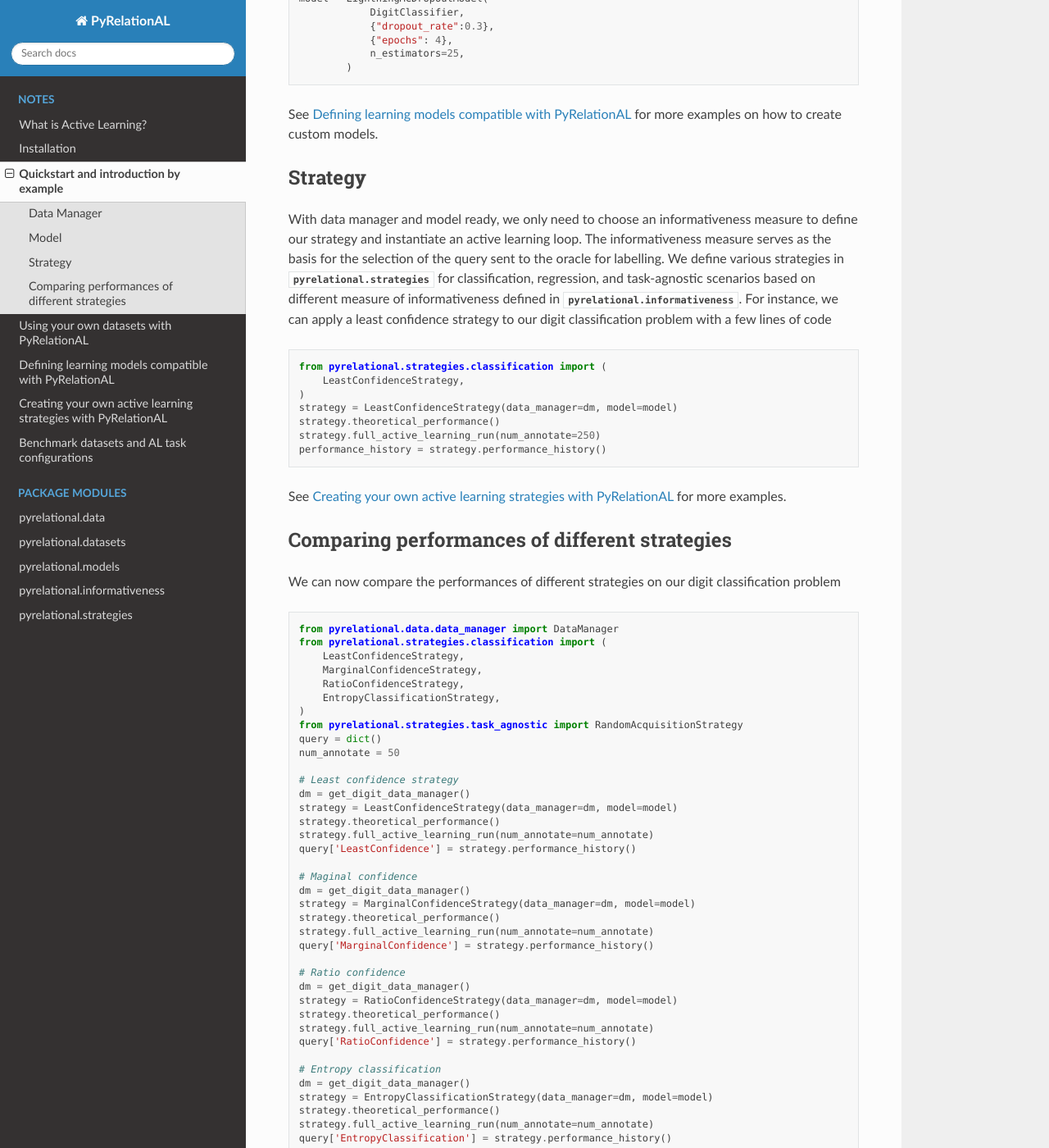
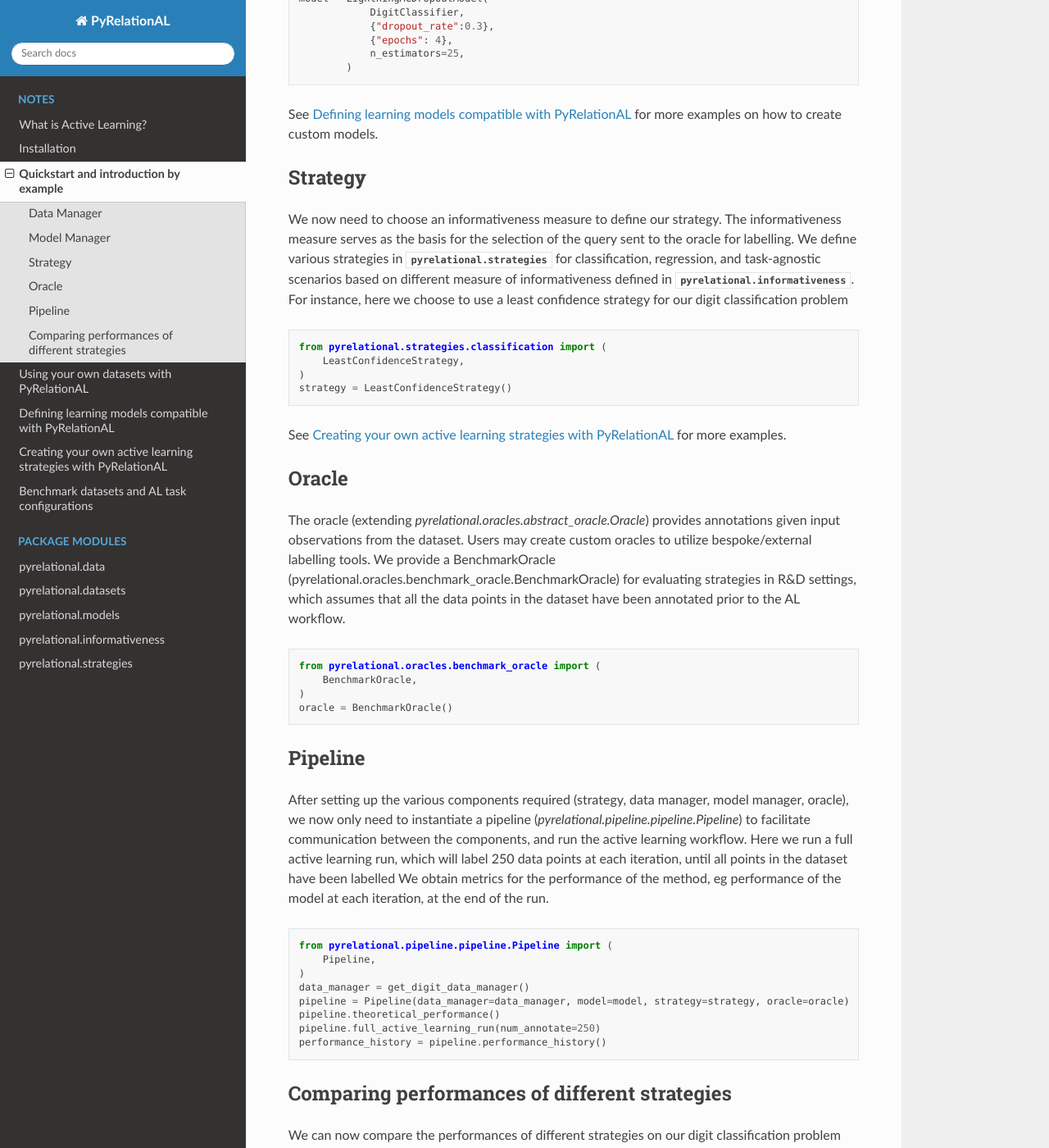
Before and after one commit to RelationRx/pyrelational, a Sphinx documentation site: the page built from docs/source/notes/quick_start.rst, in a window 1280 px wide and 1400 px high, scrolled down 3000 px. Shown: the whole window at 82% size. Built offline with Sphinx 7.4.7 and the Read the Docs theme 2.0.0, drawn with Linux system fonts in a browser that asks for light colours; some of the changed text lies outside the part shown.

Commit message:
rewrite intro documentation

```diff
--- a/docs/source/notes/quick_start.rst
+++ b/docs/source/notes/quick_start.rst
@@ -1,10 +1,9 @@
 Quickstart and introduction by example
 ======================================
 
-As discussed in the :ref:`whatisal` section, the **PyRelationAL** package decomposes the active learning workflow into four
-main components: 1) a data manager, 2) a model, 3) an acquisition strategy built around an informativeness measure,
-and 4) an oracle. Note however, that the oracle is external to the package. In this section, we work through an example
-to illustrate how to instantiate and combine a data manager, a model, and an acquisition strategy.
+As discussed in the :ref:`whatisal` section, the **PyRelationAL** package decomposes the active learning workflow into five
+main components: 1) a data manager, 2) a model manager, 3) an acquisition strategy built around an informativeness measure, 4) an oracle and 5) a pipeline.
+In this section, we work through an example to illustrate how to instantiate and combine a data manager, a model manager, an acquisition strategy and an oracle.
 
 Data Manager
 ------------
@@ -65,11 +64,11 @@ at each iteration by the active learning strategy.
 
 See :ref:`using own data` for more details on how to interface datasets with **PyRelationAL** data manager.
 
-Model
------
+Model Manager
+-------------
 
 Now that our data manager is ready, we demonstrate how to define a machine learning model to interact with it.
-A **PyRelationAL** model wraps a user defined ML model (e.g. PyTorch Module, Pytorch Lightning Module, or scikit-learn estimator) and
+A **PyRelationAL** model manager wraps a user defined ML model (e.g. PyTorch Module, Pytorch Lightning Module, or scikit-learn estimator) and
 handles instantiation, training, testing, as well as uncertainty quantification (e.g. ensembling, MC-dropout).
 It is also compatible with ML models that directly estimate their uncertainties such as Gaussian Processes
 (see `demo <https://github.com/RelationRx/pyrelational/examples/demo/model_gaussianprocesses.py>`_ on source repository).
@@ -133,10 +132,10 @@ in the previous section.
             optimizer = torch.optim.Adam(self.parameters(), lr=1e-3)
             return optimizer
 
-Once defined, the lightning model can then be wrapped into a **PyRelationAL** model to interact with the active learning strategies.
+Once defined, the lightning model can then be wrapped into a **PyRelationAL** model manager to interact with the active learning strategies.
 Note that at the moment, **PyRelationAL** defines MCDropout and Ensemble wrapper to approximate Bayesian uncertainty of arbitrary models.
-You can find the existing models and templates in :mod:`pyrelational.models.generic_model`. The code snippet below
-demonstrate how to simply integrate the model above with either mc-dropout or ensembling **PyRelationAL** models.
+You can find the existing models and templates in :mod:`pyrelational.models`. The code snippet below
+demonstrate how to simply integrate the model above with either mc-dropout or ensembling **PyRelationAL** model managers.
 
 .. code-block:: python
 
@@ -160,28 +159,53 @@ demonstrate how to simply integrate the model above with either mc-dropout or en
 See :ref:`build your own model` for more examples on how to create custom models.
 
 Strategy
-------------------------
+--------
 
-With data manager and model ready, we only need to choose an informativeness measure to define our strategy and instantiate
-an active learning loop. The informativeness measure serves as the basis for the selection of the query sent to the
+We now need to choose an informativeness measure to define our strategy. The informativeness measure serves as the basis for the selection of the query sent to the
 oracle for labelling. We define various strategies in :mod:`pyrelational.strategies` for classification, regression, and task-agnostic scenarios based on
 different measure of informativeness defined in :mod:`pyrelational.informativeness`.
-For instance, we can apply a least confidence strategy to our digit classification problem with
-a few lines of code
+For instance, here we choose to use a least confidence strategy for our digit classification problem
 
 .. code-block:: python
 
     from pyrelational.strategies.classification import (
         LeastConfidenceStrategy,
     )
-    strategy = LeastConfidenceStrategy(data_manager=dm, model=model)
-    strategy.theoretical_performance()
-    strategy.full_active_learning_run(num_annotate=250)
-    performance_history = strategy.performance_history()
-
+    strategy = LeastConfidenceStrategy()
 
 See :ref:`using own strategy` for more examples.
 
+Oracle
+------
+The oracle (extending `pyrelational.oracles.abstract_oracle.Oracle`) provides annotations given input observations from the dataset.
+Users may create custom oracles to utilize bespoke/external labelling tools. We provide a BenchmarkOracle (pyrelational.oracles.benchmark_oracle.BenchmarkOracle) for evaluating strategies in R&D settings,
+which assumes that all the data points in the dataset have been annotated prior to the AL workflow.
+
+.. code-block:: python
+
+    from pyrelational.oracles.benchmark_oracle import (
+        BenchmarkOracle,
+    )
+    oracle = BenchmarkOracle()
+
+Pipeline
+--------
+
+After setting up the various components required (strategy, data manager, model manager, oracle), we now only need to instantiate
+a pipeline (`pyrelational.pipeline.pipeline.Pipeline`) to facilitate communication between the components, and run the active learning workflow.
+Here we run a full active learning run, which will label 250 data points at each iteration, until all points in the dataset have been labelled
+We obtain metrics for the performance of the method, eg performance of the model at each iteration, at the end of the run.
+
+.. code-block:: python
+
+    from pyrelational.pipeline.pipeline.Pipeline import (
+        Pipeline,
+    )
+    data_manager = get_digit_data_manager()
+    pipeline = Pipeline(data_manager=data_manager, model=model, strategy=strategy, oracle=oracle)
+    pipeline.theoretical_performance()
+    pipeline.full_active_learning_run(num_annotate=250)
+    performance_history = pipeline.performance_history()
 
 Comparing performances of different strategies
 ----------------------------------------------
@@ -198,44 +222,57 @@ We can now compare the performances of different strategies on our digit classif
         EntropyClassificationStrategy,
     )
     from pyrelational.strategies.task_agnostic import RandomAcquisitionStrategy
+    from pyrelational.pipeline.pipeline.Pipeline import Pipeline
+    from pyrelational.oracles.benchmark_oracle import BenchmarkOracle
+
     query = dict()
     num_annotate = 50
 
     # Least confidence strategy
     dm = get_digit_data_manager()
-    strategy = LeastConfidenceStrategy(data_manager=dm, model=model)
-    strategy.theoretical_performance()
-    strategy.full_active_learning_run(num_annotate=num_annotate)
-    query['LeastConfidence'] = strategy.performance_history()
+    strategy = LeastConfidenceStrategy()
+    oracle = BenchmarkOracle()
+    pipeline = Pipeline(data_manager=data_manager, model=model, strategy=strategy, oracle=oracle)
+    pipeline.theoretical_performance()
+    pipeline.full_active_learning_run(num_annotate=num_annotate)
+    query['LeastConfidence'] = pipeline.performance_history()
 
     # Maginal confidence
     dm = get_digit_data_manager()
     strategy = MarginalConfidenceStrategy(data_manager=dm, model=model)
-    strategy.theoretical_performance()
-    strategy.full_active_learning_run(num_annotate=num_annotate)
-    query['MarginalConfidence'] = strategy.performance_history()
+    oracle = BenchmarkOracle()
+    pipeline = Pipeline(data_manager=data_manager, model=model, strategy=strategy, oracle=oracle)
+    pipeline.theoretical_performance()
+    pipeline.full_active_learning_run(num_annotate=num_annotate)
+    query['MarginalConfidence'] = pipeline.performance_history()
 
     # Ratio confidence
     dm = get_digit_data_manager()
     strategy = RatioConfidenceStrategy(data_manager=dm, model=model)
-    strategy.theoretical_performance()
-    strategy.full_active_learning_run(num_annotate=num_annotate)
-    query['RatioConfidence'] = strategy.performance_history()
+    oracle = BenchmarkOracle()
+    pipeline = Pipeline(data_manager=data_manager, model=model, strategy=strategy, oracle=oracle)
+    pipeline.theoretical_performance()
+    pipeline.full_active_learning_run(num_annotate=num_annotate)
+    query['RatioConfidence'] = pipeline.performance_history()
 
     # Entropy classification
     dm = get_digit_data_manager()
     strategy = EntropyClassificationStrategy(data_manager=dm, model=model)
-    strategy.theoretical_performance()
-    strategy.full_active_learning_run(num_annotate=num_annotate)
-    query['EntropyClassification'] = strategy.performance_history()
+    oracle = BenchmarkOracle()
+    pipeline = Pipeline(data_manager=data_manager, model=model, strategy=strategy, oracle=oracle)
+    pipeline.theoretical_performance()
+    pipeline.full_active_learning_run(num_annotate=num_annotate)
+    query['EntropyClassification'] = pipeline.performance_history()
 
 
     # Random classification
     dm = get_digit_data_manager()
     strategy = RandomAcquisitionStrategy(data_manager=dm, model=model)
-    strategy.theoretical_performance()
-    strategy.full_active_learning_run(num_annotate=num_annotate)
-    query['RandomAcquistion'] = strategy.performance_history()
+    oracle = BenchmarkOracle()
+    pipeline = Pipeline(data_manager=data_manager, model=model, strategy=strategy, oracle=oracle)
+    pipeline.theoretical_performance()
+    pipeline.full_active_learning_run(num_annotate=num_annotate)
+    query['RandomAcquistion'] = pipeline.performance_history()
 
 Which give the results in the plot below, where we observe some improvement over a random strategy.
 
--- a/docs/source/notes/using_the_model_api.rst
+++ b/docs/source/notes/using_the_model_api.rst
@@ -3,7 +3,7 @@
 Defining learning models compatible with PyRelationAL
 =====================================================
 
-To interact with the PyRelationAL library, models need to be wrapped within a PyRelationAL module (:mod:`pyrelational.models`)
+To interact with the PyRelationAL library, models need to be wrapped within a PyRelationAL model manager (:mod:`pyrelational.models`)
 that defines required methods for instantiation, training, and testing.
 
 
@@ -11,7 +11,7 @@ that defines required methods for instantiation, training, and testing.
 Using a pytorch module
 ______________________
 
-Let's first look an an example wrapper for a simple pytorch Module
+Let's first look an an example model manager for a simple pytorch Module
 
 .. code-block:: python
 
```
Also changed, not shown: docs/source/notes/using_your_own_strategy.rst (+4 -7 lines).
